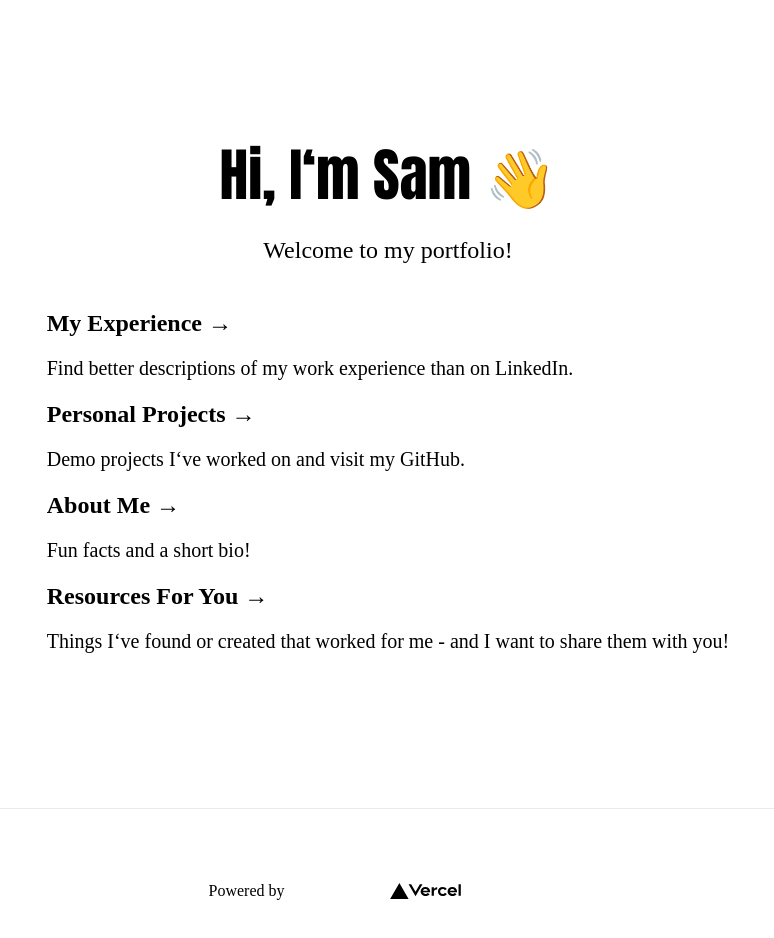
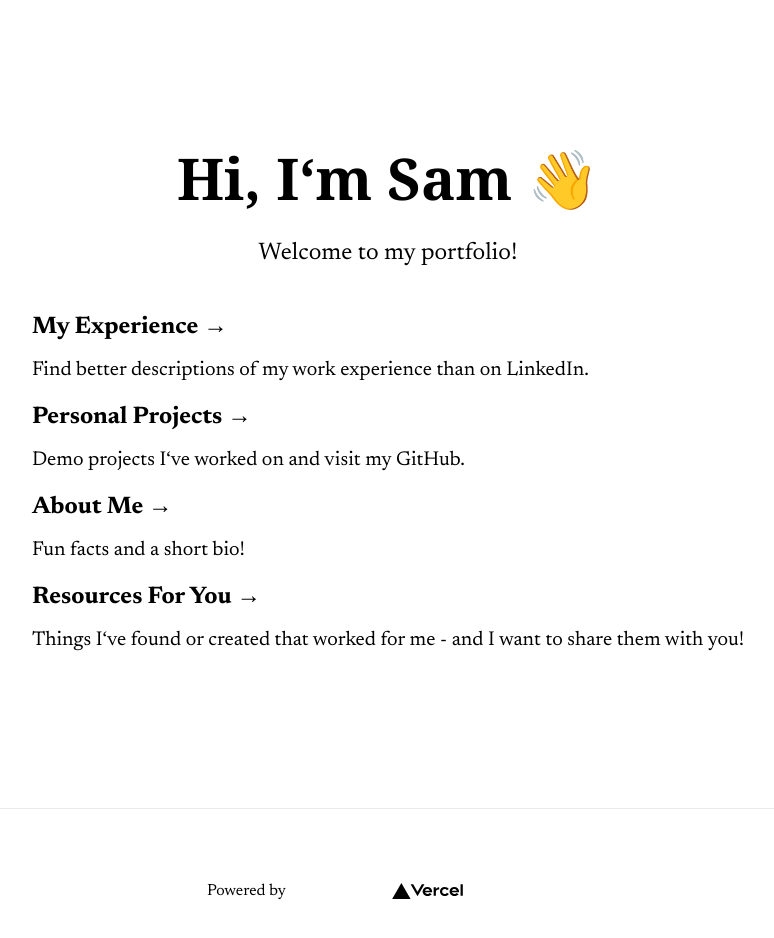
Before and after one commit to Sammantha/samTheDev, a Next.js app: page / in a window 1280 px wide. Shown: the top 938 px of the page, without its empty margins (252-1026 px from the left). Built offline with nearby package versions, Linux system fonts and the light colour scheme.

Commit message:
feat: Standardize Fonts & Dark Styling
Loading Newsreader font the NextJS way, and having nicer fallback for Merriweather than Impact.

```diff
--- a/app/layout.tsx
+++ b/app/layout.tsx
@@ -4,6 +4,13 @@ import { Metadata } from 'next'
 import Image from 'next/image';
 import { Analytics } from "@vercel/analytics/react"
 import { SpeedInsights } from "@vercel/speed-insights/next"
+import { Newsreader } from 'next/font/google'
+
+// If loading a variable font, you don't need to specify the font weight
+const newsreader = Newsreader({
+  subsets: ['latin'],
+  display: 'swap',
+})
 
 export const metadata: Metadata = {
     title: 'Sam VonBergen',
@@ -15,7 +22,7 @@ export default function Layout({
     children: React.ReactNode
 }) {
     return (
-        <html lang="en">
+        <html lang="en" className={newsreader.className}>
             <body>
                 <main role='main'>
                     <div className={styles.container}>{children}</div>
--- a/app/styles/Home.module.css
+++ b/app/styles/Home.module.css
@@ -14,7 +14,7 @@
   border-radius: 5px;
   padding: 0.75rem;
   font-size: 1.1rem;
-  font-family: Merriweather, Impact, Serif;
+  font-family: Merriweather, Georgia, Serif;
 }
 
 .title a {
@@ -39,12 +39,12 @@
   margin: 0 0 1rem;
   line-height: 1.15;
   font-size: 3.6rem;
-  font-family: Merriweather, Impact, Serif;
+  font-family: Merriweather, Georgia, Serif;
   text-align: center;
 }
 
 .body {
-  font-family: Merriweather, Impact, Serif;
+  font-family: Merriweather, Georgia, Serif;
 }
 
 .title,
```
